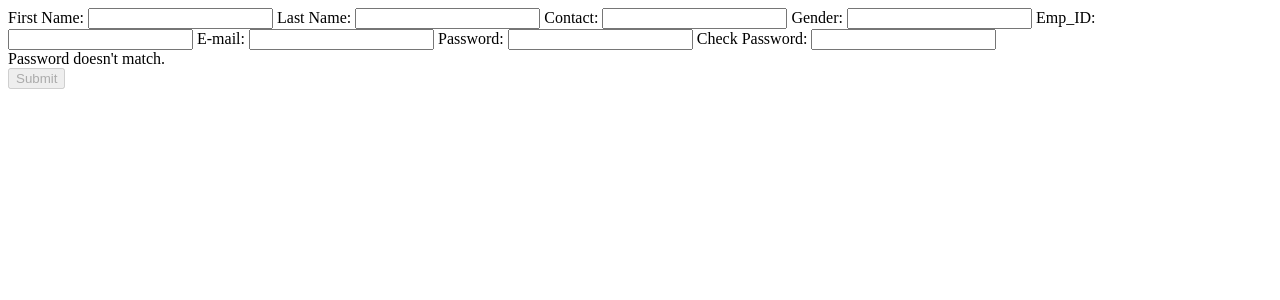
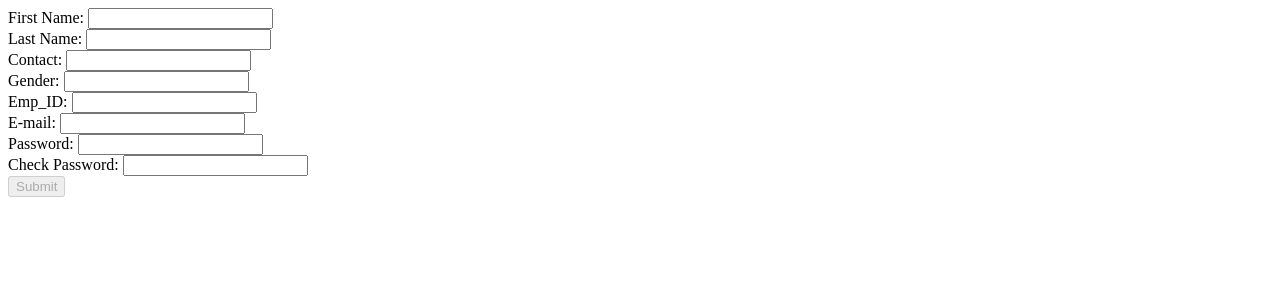
Before and after one commit to himanshuf35/ReactiveForms, an Angular app: page / in a window 1280 px wide. Shown: the top 300 px of the page. Built offline with nearby package versions, Linux system fonts and the light colour scheme.

Commit message:
service injected

```diff
--- /dev/null
+++ b/src/app/form-data.service.ts
@@ -0,0 +1,19 @@
+import { Injectable } from '@angular/core';
+
+@Injectable({
+  providedIn: 'root'
+})
+export class FormDataService {
+
+  formdata:Object
+
+  constructor() { }
+  getData()
+  {
+      return this.formdata
+  }
+  setData(inputdata)
+  {
+       this.formdata=inputdata
+  }
+}
--- a/src/app/rform/rform.component.html
+++ b/src/app/rform/rform.component.html
@@ -1,48 +1,123 @@
 <form [formGroup]="reactform">
 
-  <label>
+  <label for="firstName"></label>
   First Name:
-    <input type="text" formControlName="firstname">
-  </label>
+  <input type="text" id="firstName" formControlName="firstname">
+  <div *ngIf="reactform.controls.firstname.invalid && (reactform.controls.firstname.dirty || reactform.controls.firstname.touched)"
+    class="alert alert-danger">
 
-  <label>
+    <div *ngIf="reactform.controls.firstname.errors.required">
+      First Name is required.
+    </div>
+    <div *ngIf="reactform.controls.firstname.errors.pattern">
+      Wrong Pattern.
+    </div>
+  </div>
+  <br>
+
+  <label for="lastname"></label>
   Last Name:
-    <input type="text" formControlName="lastname">
-  </label>
+  <input type="text" id="lastname" formControlName="lastname">
+  <div *ngIf="reactform.controls.lastname.invalid && (reactform.controls.lastname.dirty || reactform.controls.lastname.touched)"
+    class="alert alert-danger">
 
-  <label>
+    <div *ngIf="reactform.controls.lastname.errors.required">
+      Last Name is required.
+    </div>
+    <div *ngIf="reactform.controls.lastname.errors.pattern">
+      Wrong Pattern.
+    </div>
+  </div>
+  <br>
+
+  <label for="contact"></label>
   Contact:
-    <input type="text" formControlName="contact">
-  </label>
+  <input type="text" id="contact" formControlName="contact" maxlength="10">
+  <div *ngIf="reactform.controls.contact.invalid && (reactform.controls.contact.dirty || reactform.controls.contact.touched)"
+    class="alert alert-danger">
 
-  <label>
+    <div *ngIf="reactform.controls.contact.errors.required">
+      Contact is required.
+    </div>
+  </div>
+
+  <br>
+
+  <label for="Gender"></label>
   Gender:
-    <input type="text" formControlName="Gender">
-  </label>
+  <input type="text" id="Gender" formControlName="Gender">
+  <div *ngIf="reactform.controls.Gender.invalid && (reactform.controls.Gender.dirty || reactform.controls.Gender.touched)"
+    class="alert alert-danger">
 
-  <label>
+    <div *ngIf="reactform.controls.Gender.errors.required">
+      Gender is required.
+    </div>
+    <div *ngIf="reactform.controls.Gender.errors.pattern">
+      Wrong Pattern.
+    </div>
+  </div>
+
+  <br>
+
+  <label for="EmpId"></label>
   Emp_ID:
-    <input type="text" formControlName="EmpId">
-  </label>
+  <input type="text" id="EmpId" formControlName="EmpId">
+  <div *ngIf="reactform.controls.EmpId.invalid && (reactform.controls.EmpId.dirty || reactform.controls.EmpId.touched)"
+    class="alert alert-danger">
 
-  <label>
+    <div *ngIf="reactform.controls.EmpId.errors.required">
+      Emp_ID is required.
+    </div>
+    <div *ngIf="reactform.controls.EmpId.errors.pattern">
+      Wrong Pattern.
+    </div>
+  </div>
+
+
+  <br>
+
+  <label for="Email"></label>
   E-mail:
-    <input type="email" formControlName="Email">
-  </label>
+  <input type="email" id="Email" formControlName="Email">
+  <div *ngIf="reactform.controls.Email.invalid && (reactform.controls.Email.dirty || reactform.controls.Email.touched)"
+    class="alert alert-danger">
 
-  <label>
+    <div *ngIf="reactform.controls.Email.errors.required">
+      E-mail is required.
+    </div>
+    <div *ngIf="reactform.controls.Email.errors.email">
+      Wrong Pattern.
+    </div>
+  </div>
+
+    <br>
+
+    <label for="password"></label>
     Password:
-    <input type="password" formControlName="password">
-  </label>
+    <input type="password" id="password" formControlName="password">
 
-  <label>
+    <br>
+    <div *ngIf="reactform.controls.password.invalid && (reactform.controls.password.dirty || reactform.controls.password.touched)"
+    class="alert alert-danger">
+
+    <div *ngIf="reactform.controls.password.errors.required">
+      Password is required.
+    </div>
+    <div *ngIf="reactform.controls.password.errors.pattern">
+      Your password must contain an uppercase, a special character, a numerical value.
+    </div>
+  </div>
+
+    <label for="checkpassword"></label>
     Check Password:
-    <input type="password" formControlName="checkpassword" (keyup)="PasswordCheck()">
+    <input type="password" id="checkpassword" formControlName="checkpassword" (keyup)="PasswordCheck()">
+    <div *ngIf="(reactform.controls.checkpassword.dirty || reactform.controls.checkpassword.touched)">
       <div id="warning" *ngIf="!check">
         Password doesn't match.
       </div>
-  </label>
+    </div>
 
+    <br>
     <button type="submit" (click)="save()" class="btn btn-primary" [disabled]="!reactform.valid">
       Submit
     </button>
--- a/src/app/rform/rform.component.ts
+++ b/src/app/rform/rform.component.ts
@@ -2,6 +2,7 @@ import { Component, OnInit } from '@angular/core';
 import {FormControl,FormGroup} from '@angular/forms';
 import {Validators} from '@angular/forms';
 import {Router} from '@angular/router';
+import {FormDataService} from '../form-data.service'
 
 @Component({
   selector: 'app-rform',
@@ -11,13 +12,16 @@ import {Router} from '@angular/router';
 export class RformComponent implements OnInit {
   //reactForm:FormGroup;
 
-  constructor(private router : Router){}
+  constructor(private router : Router,private formdata:FormDataService){
+
+  }
   check:boolean
-  reactform=new FormGroup(
+  //data:Object
+  reactform:FormGroup=new FormGroup(
     {
       firstname:new FormControl('',[Validators.required,Validators.pattern("^[a-zA-Z]+$")]),
       lastname:new FormControl('',[Validators.required,Validators.pattern("^[a-zA-Z]+$")]),
-      contact:new FormControl('',[Validators.required,Validators.pattern("^(([0-9]*)|(([0-9]*)\.([0-9]*)))$")]),
+      contact:new FormControl('',[Validators.required,Validators.pattern("^(([0-9]*)|(([0-9]*)\.([0-9]*)))")]),
       Gender:new FormControl('',[Validators.required,Validators.pattern("^[a-zA-Z]+$")]),
       EmpId:new FormControl('',[Validators.required,Validators.minLength(4),Validators.maxLength(4),Validators.pattern("^(([0-9]*)|(([0-9]*)\.([0-9]*)))$")]),
       Email:new FormControl('',[Validators.required,Validators.email]),
@@ -30,7 +34,8 @@ export class RformComponent implements OnInit {
 
   save()
   {
-    localStorage.setItem("FormData",JSON.stringify(this.reactform.value));
+    //localStorage.setItem("FormData",JSON.stringify(this.reactform.value));
+    this.formdata.setData(this.reactform.value);
     this.router.navigate(['/saved']);
 
   }
@@ -48,7 +53,8 @@ export class RformComponent implements OnInit {
     if(this.router.url==='/rform')
 
     {
-      let data=JSON.parse(localStorage.getItem("FormData"));
+
+      let data=this.formdata.getData();
       console.log(data);
       console.log("yes");
       this.reactform.patchValue({
@@ -61,6 +67,7 @@ export class RformComponent implements OnInit {
         password:data.password,
         checkpassword:data.checkpassword
       });
+
     }
     else
     {
--- a/src/app/saved/saved.component.ts
+++ b/src/app/saved/saved.component.ts
@@ -1,5 +1,6 @@
 import { Component, OnInit } from '@angular/core';
 import {Router} from '@angular/router';
+import {FormDataService} from '../form-data.service'
 
 @Component({
   selector: 'app-saved',
@@ -9,9 +10,10 @@ import {Router} from '@angular/router';
 export class SavedComponent implements OnInit {
 
   data:Object
-  constructor(private router: Router) {
-    this.data=JSON.parse(localStorage.getItem("FormData"));
-
+  constructor(private router: Router,private formdata:FormDataService) {
+    //this.data=JSON.parse(localStorage.getItem("FormData"));
+    this.data=this.formdata.getData();
+    console.log(this.data);
    }
 
 
```
Also changed, not shown: 1 other file (tests, documents, lock files or other folders). Lines whose indentation alone changed are shown as unchanged.
